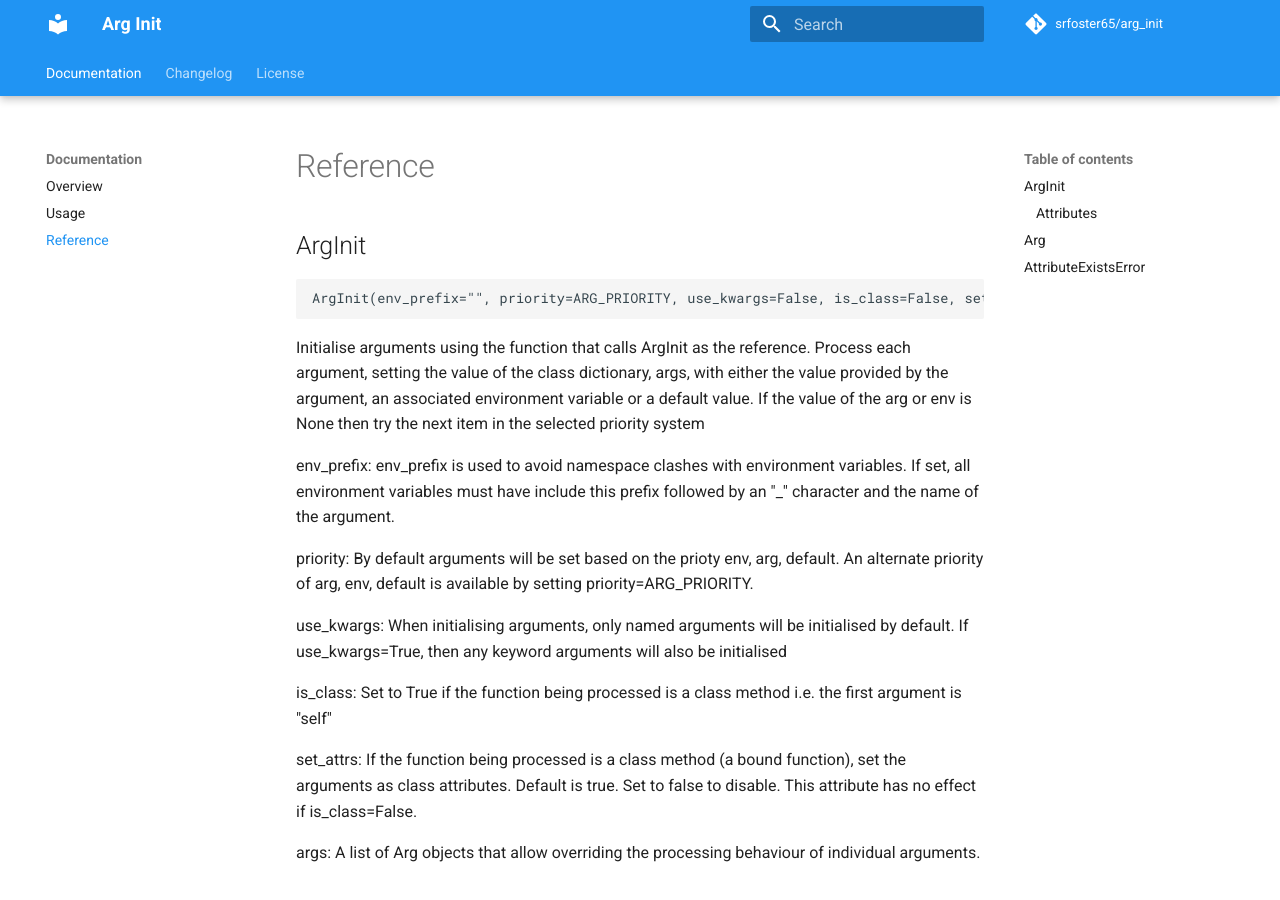
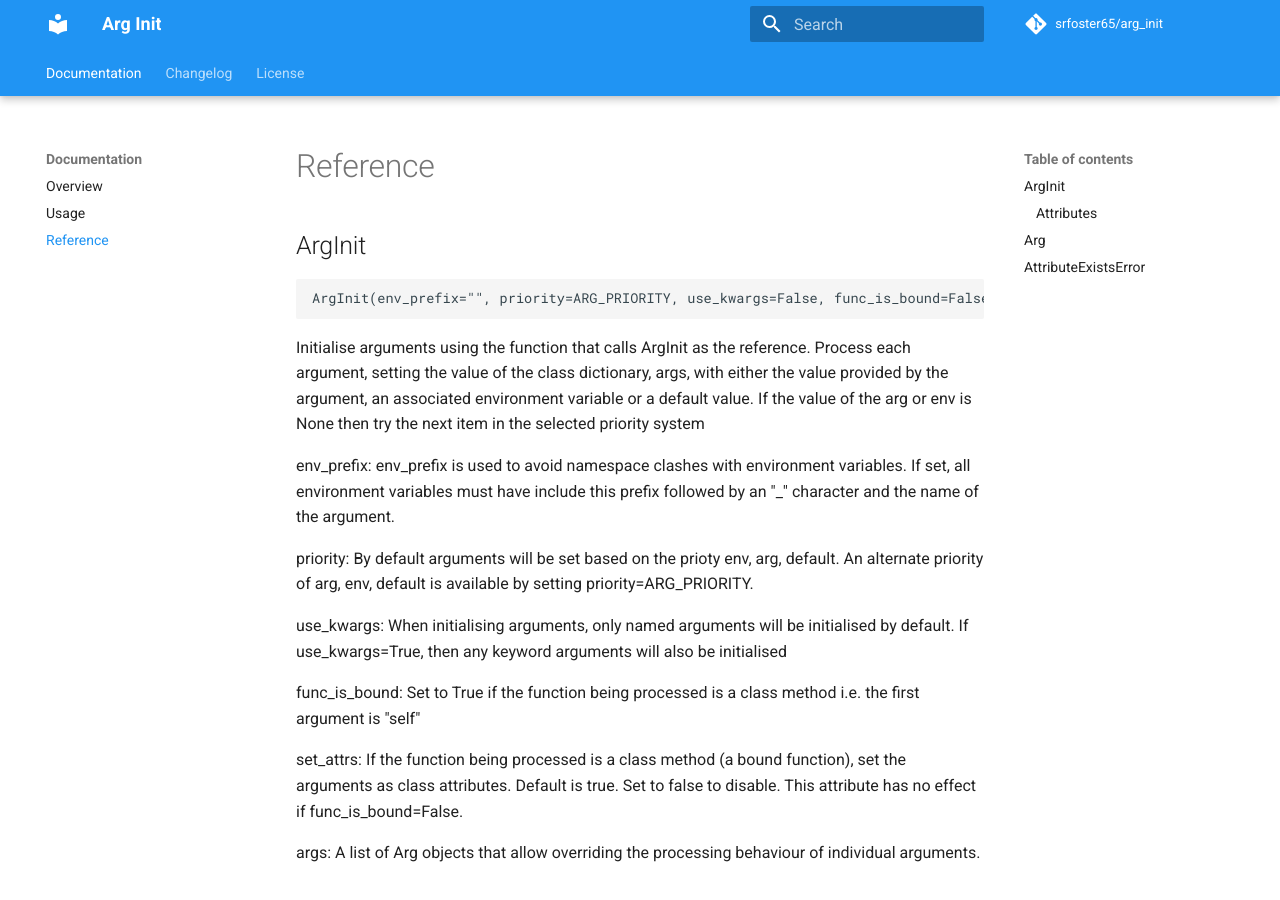
Before and after one commit to srfoster65/arg_init, an MkDocs documentation site: the page built from docs/reference.md, in a window 1280 px wide and 900 px high. Built offline with MkDocs 1.6.1 and Material for MkDocs 9.7.7, drawn with Linux system fonts in a browser that asks for light colours; comment, search, counter and statistics services are not loaded.

Commit message:
rename is_class to func_is_bound

````diff
--- a/docs/reference.md
+++ b/docs/reference.md
@@ -3,7 +3,7 @@
 ## ArgInit
 
 ```python
-ArgInit(env_prefix="", priority=ARG_PRIORITY, use_kwargs=False, is_class=False, set_attrs=True, args=None)
+ArgInit(env_prefix="", priority=ARG_PRIORITY, use_kwargs=False, func_is_bound=False, set_attrs=True, args=None)
 ```
 
 Initialise arguments using the function that calls ArgInit as the reference. Process each argument, setting the value of the class dictionary, args, with either the value provided by the argument, an associated environment variable or a default value. If the value of the arg or env is None then try the next item in the selected priority system
@@ -14,9 +14,9 @@ priority: By default arguments will be set based on the prioty env, arg, default
 
 use_kwargs: When initialising arguments, only named arguments will be initialised by default. If use_kwargs=True, then any keyword arguments will also be initialised
 
-is_class: Set to True if the function being processed is a class method i.e. the first argument is "self"
+func_is_bound: Set to True if the function being processed is a class method i.e. the first argument is "self"
 
-set_attrs: If the function being processed is a class method (a bound function), set the arguments as class attributes. Default is true. Set to false to disable. This attribute has no effect if is_class=False.
+set_attrs: If the function being processed is a class method (a bound function), set the arguments as class attributes. Default is true. Set to false to disable. This attribute has no effect if func_is_bound=False.
 
 args: A list of Arg objects that allow overriding the processing behaviour of individual arguments.
 
````
Also changed, not shown: docs/usage.md (+3 -3 lines), readme.md (+3 -3 lines), 2 other files.
